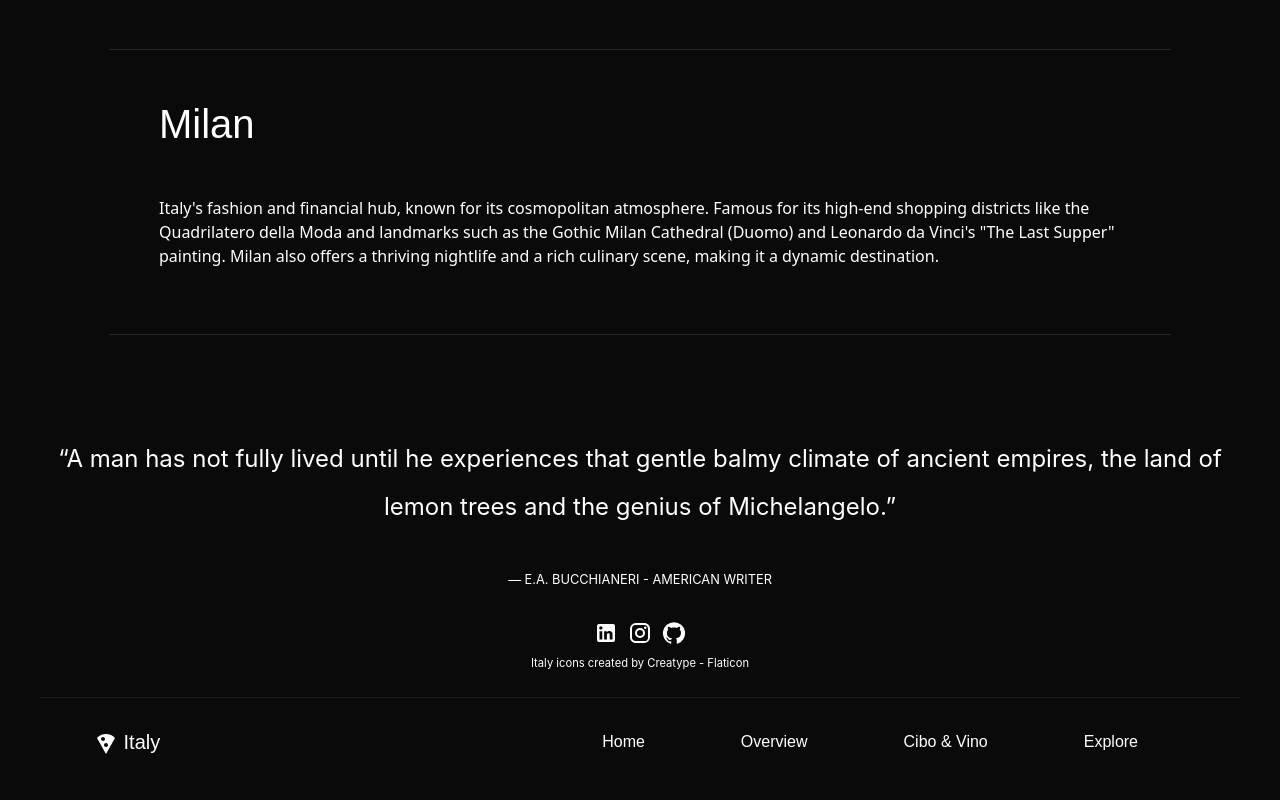
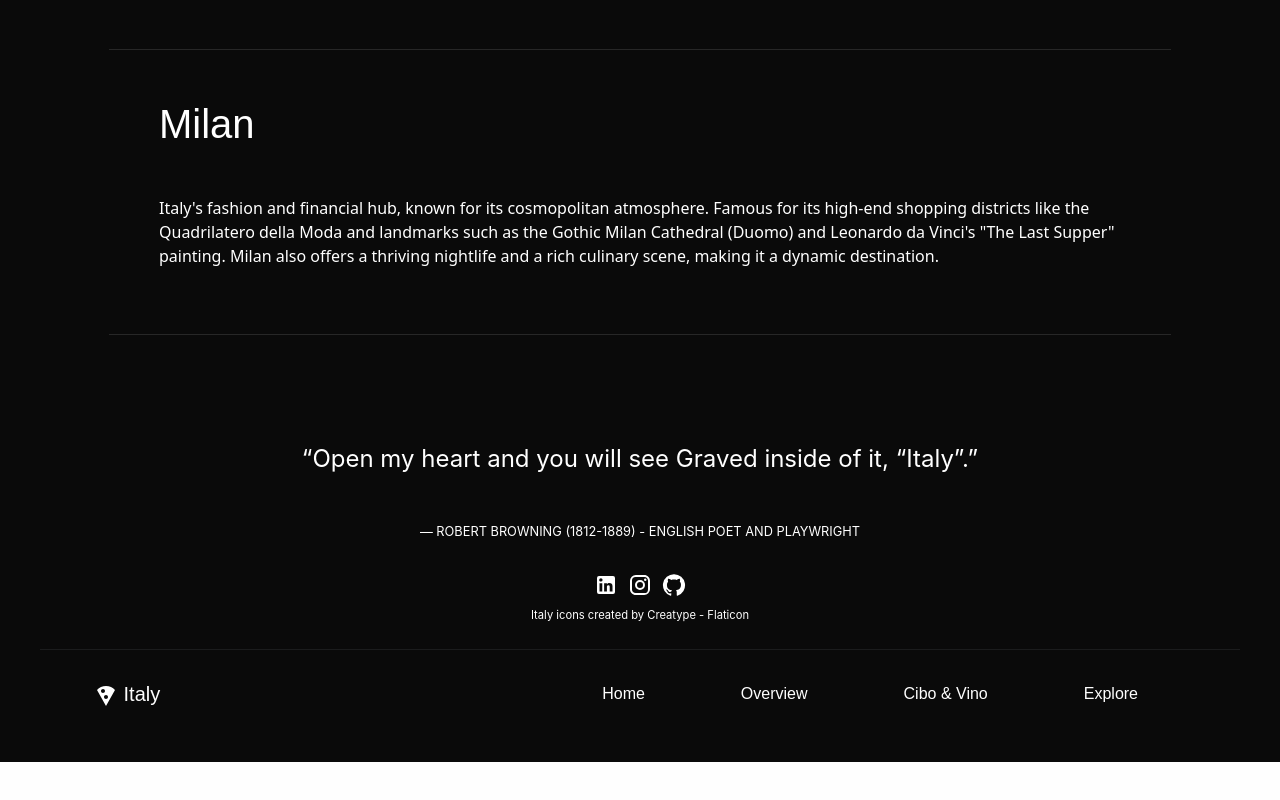
Before and after one commit to Kornae/FFT, a React (Create React App) app: page / in a window 1280 px wide. Shown: the part 3521-4321 px from the top of the page. After the commit the page ends 4283 px from the top, so only its background shows below. Built offline with nearby package versions, Linux system fonts and the light colour scheme; a web font is replaced by a local one.

Commit message:
September 12 Quote Update

```diff
--- a/src/Footer.jsx
+++ b/src/Footer.jsx
@@ -30,8 +30,10 @@ export default function ColorInversionFooter(props) {
             <div id='first-section'>
                 <div id='footer-quote'>
                     <p id="f-quote">
-                        “A man has not fully lived until he experiences that gentle balmy climate of ancient empires, the land of lemon trees and the genius of Michelangelo.”   <br />
-                    </p> <p id="f-author">  — E.A. BUCCHIANERI - AMERICAN WRITER </p></div>
+                        “Open my heart and you will see Graved inside of it, “Italy”.”
+
+                        <br />
+                    </p> <p id="f-author">  — ROBERT BROWNING (1812-1889) - ENGLISH POET AND PLAYWRIGHT </p></div>
 
                 <div id='socials'>
                     <span id='media'>
```
